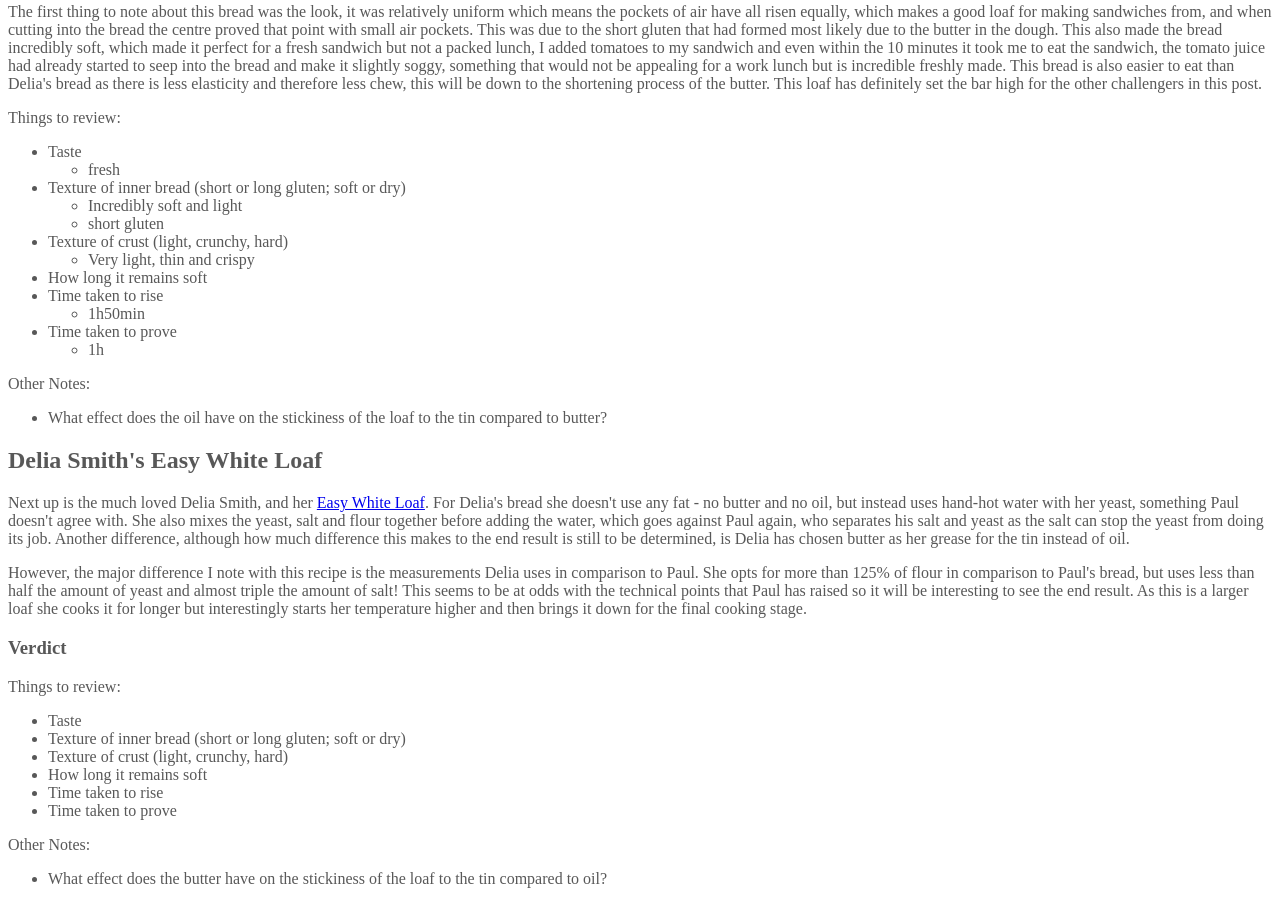
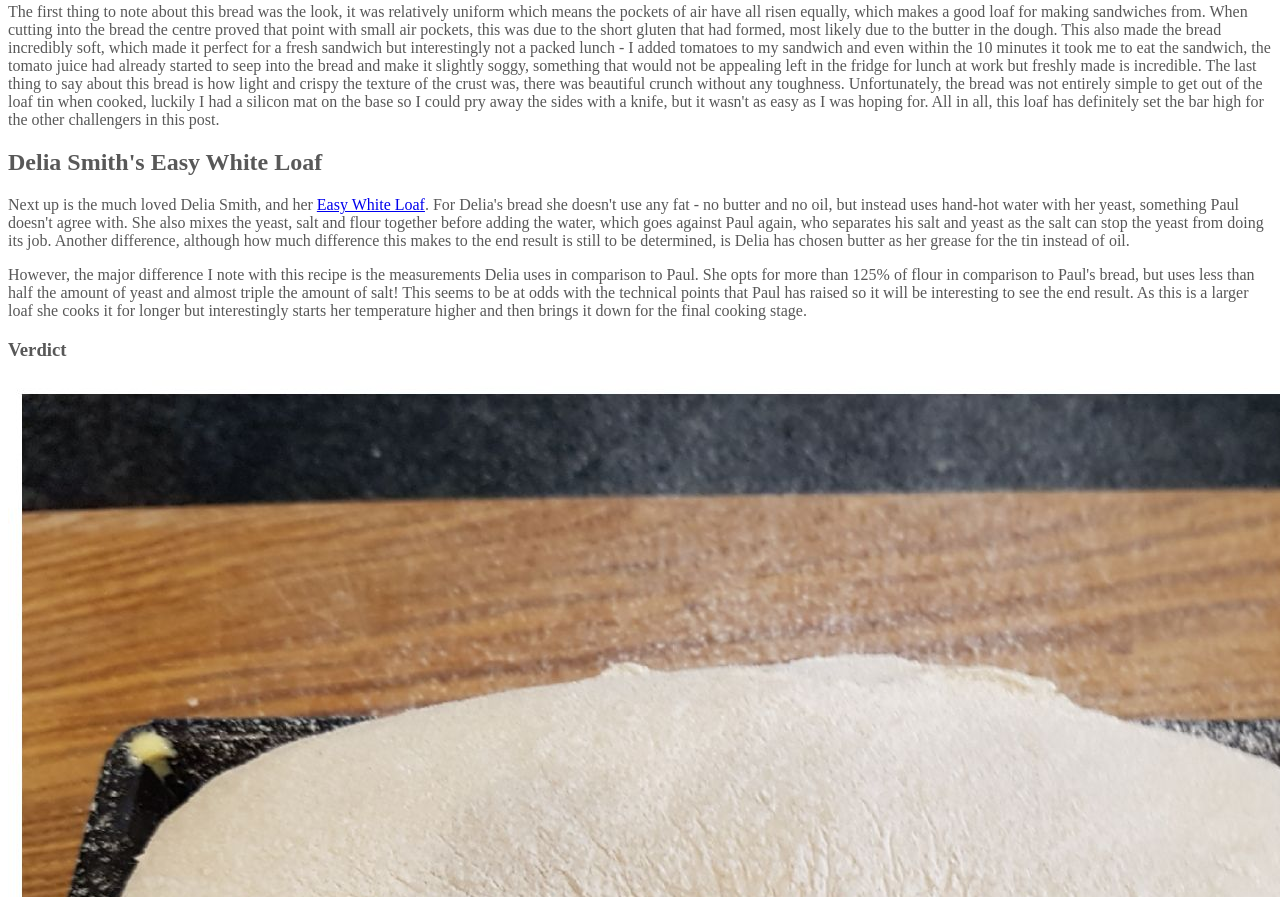
Before and after one commit to sebcarss/sebcarss.github.io.repo, a Gatsby site: page /recipe/bread/white-bread-loaf/ in a window 1280 px wide. Shown: the part 3643-4540 px from the top of the page. Built offline with nearby package versions, Linux system fonts and the light colour scheme; Gatsby itself is replaced by a stand-in of ours.

Commit message:
Add write up for Delia's bread

```diff
--- a/src/posts/recipe/bread/white-bread-loaf.md
+++ b/src/posts/recipe/bread/white-bread-loaf.md
@@ -37,26 +37,7 @@
 
 ![Paul Hollywood's Basic White Tin Bread](./paul-hollywood-basic-white-tin-bread.jpg)
 
-The first thing to note about this bread was the look, it was relatively uniform which means the pockets of air have all risen equally, which makes a good loaf for making sandwiches from, and when cutting into the bread the centre proved that point with small air pockets. This was due to the short gluten that had formed most likely due to the butter in the dough. This also made the bread incredibly soft, which made it perfect for a fresh sandwich but not a packed lunch, I added tomatoes to my sandwich and even within the 10 minutes it took me to eat the sandwich, the tomato juice had already started to seep into the bread and make it slightly soggy, something that would not be appealing for a work lunch but is incredible freshly made. This bread is also easier to eat than Delia's bread as there is less elasticity and therefore less chew, this will be down to the shortening process of the butter. This loaf has definitely set the bar high for the other challengers in this post.
-
-Things to review:
-
-- Taste
-  - fresh
-- Texture of inner bread (short or long gluten; soft or dry)
-  - Incredibly soft and light
-  - short gluten
-- Texture of crust (light, crunchy, hard)
-  - Very light, thin and crispy
-- How long it remains soft
-- Time taken to rise
-  - 1h50min
-- Time taken to prove
-  - 1h
-
-Other Notes:
-
-- What effect does the oil have on the stickiness of the loaf to the tin compared to butter?
+The first thing to note about this bread was the look, it was relatively uniform which means the pockets of air have all risen equally, which makes a good loaf for making sandwiches from. When cutting into the bread the centre proved that point with small air pockets, this was due to the short gluten that had formed, most likely due to the butter in the dough. This also made the bread incredibly soft, which made it perfect for a fresh sandwich but interestingly not a packed lunch - I added tomatoes to my sandwich and even within the 10 minutes it took me to eat the sandwich, the tomato juice had already started to seep into the bread and make it slightly soggy, something that would not be appealing left in the fridge for lunch at work but freshly made is incredible. The last thing to say about this bread is how light and crispy the texture of the crust was, there was beautiful crunch without any toughness. Unfortunately, the bread was not entirely simple to get out of the loaf tin when cooked, luckily I had a silicon mat on the base so I could pry away the sides with a knife, but it wasn't as easy as I was hoping for. All in all, this loaf has definitely set the bar high for the other challengers in this post.
 
 ## Delia Smith's Easy White Loaf
 
@@ -66,18 +47,11 @@
 
 ### Verdict
 
-Things to review:
+![Delia Smith's Easy White Loaf](./delia-smith-easy-white-loaf.jpg)
 
-- Taste
-- Texture of inner bread (short or long gluten; soft or dry)
-- Texture of crust (light, crunchy, hard)
-- How long it remains soft
-- Time taken to rise
-- Time taken to prove
+The taste of this bread was definitely more pronounced than with Paul's, which I attribute to the rather large amount of salt that Delia uses. It is also harder on the jaw than Paul's bread as there is more elasticity and therefore more chew, which will be down to not having any fat in the dough and therefore the gluten can stretch, a charactaristic of French bread (which I believe also doesn't have fat in). This in itself is not a criticism though as it makes for wonderfully delicious bread and butter when fresh and for very crisp toast when a day old. This bread works really well when toasted and then spread with butter and apricot jam, not sure why apricot, but it works better than all other jams! The crust was harder, which makes sense as there was no steam in the oven to soften it, and maybe also because of the longer gluten (but I'll have to test this theory), it was still good but not as good as Paul's, which was very light indeed. Finally, the loaf came out of the tin very easily, surprisingly easily compared to Paul's, it basically fell out! The difference between the two is the grease used to line the tin, in Paul's olive oil was used, but in Delia's unsalted butter was used.
 
-Other Notes:
-
-- What effect does the butter have on the stickiness of the loaf to the tin compared to oil?
+Out of the two so far, it is difficult to choose a clear winner as they both have such specific purposes. Paul's is the winner when it comes to making sandwiches and as it's softer, a favourite with my children, but Delia's is more like the wonderful French bread that I love so much, with more flavour and character, but doesn't last as long. Either way, I believe there is room for improvement and the one thing I can say for certain... use unsalted butter to grease your tin.
 
 ## Dominic Chapman's White Bread
 
```
Also changed, not shown: src/posts/recipe/bread/delia-smith-easy-white-loaf.jpg (added).
